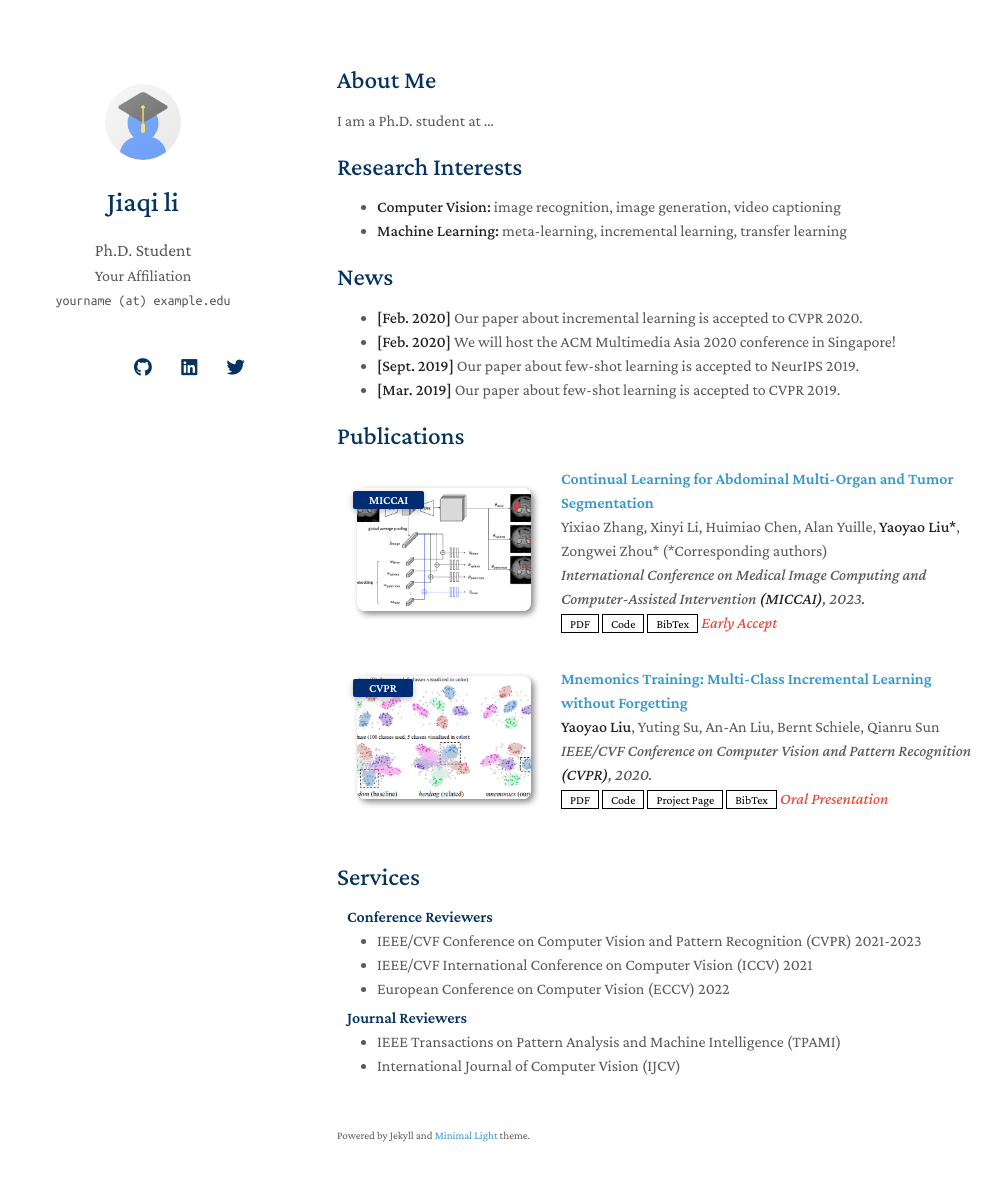
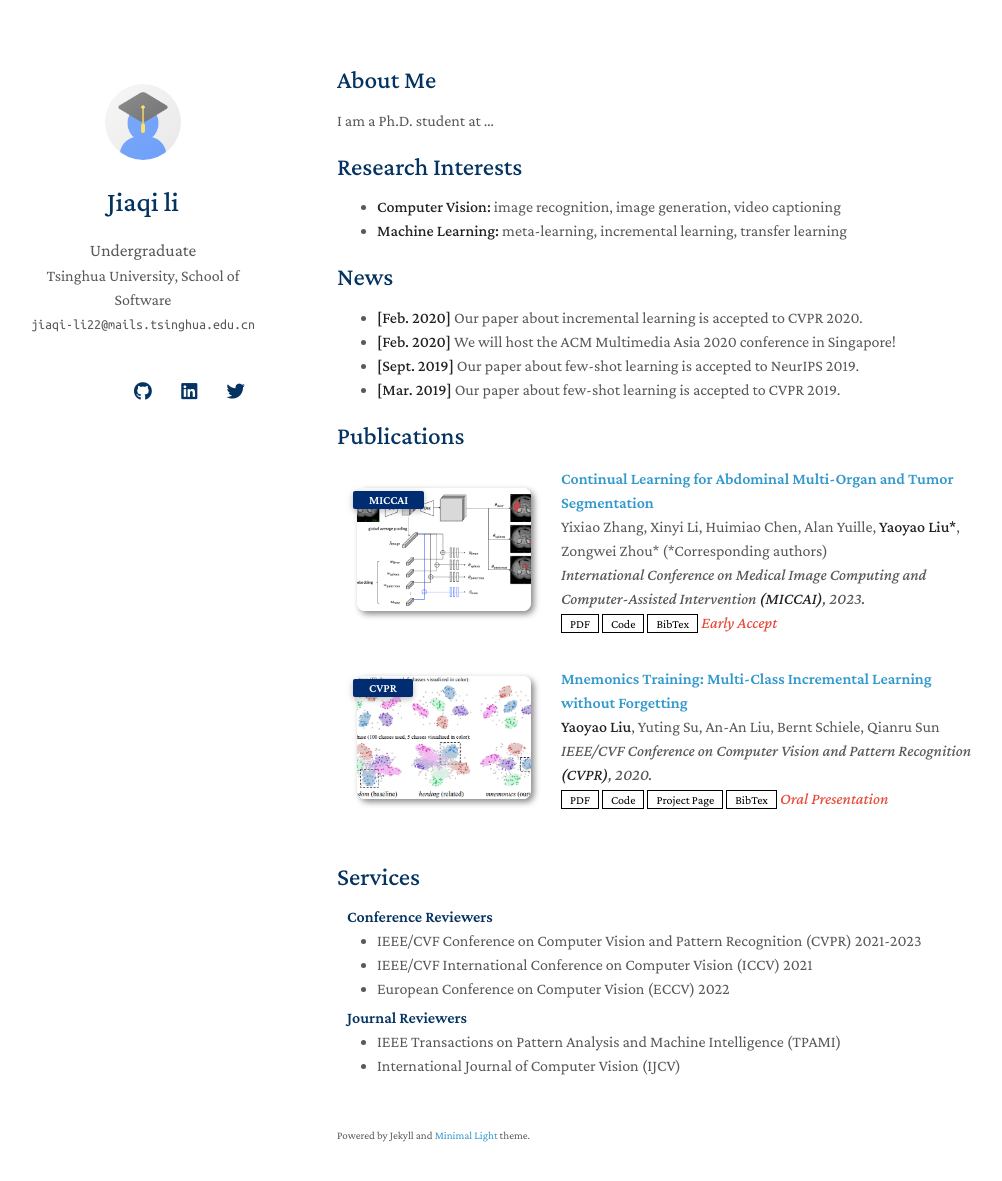
Before and after one commit to Songard/Songard.github.io, a Jekyll site: the page built from index.md, in a window 1280 px wide and 1216 px high. Shown: the top 1181 px of the window, without its empty margins (133-1135 px from the left). Built offline with Jekyll 4.4.1, drawn with Linux system fonts in a browser that asks for light colours; nearby versions of some CDN libraries; a style sheet for code colours, icons or effects is not loaded; our own code applies the rules of GitHub Pages for plain Markdown files.

Commit message:
Update BAsic

```diff
--- a/_config.yml
+++ b/_config.yml
@@ -1,8 +1,8 @@
 # Basic Information
 title: Jiaqi li
-position: Ph.D. Student
-affiliation: Your Affiliation
-email: yourname (at) example.edu
+position: Undergraduate
+affiliation: Tsinghua University, School of Software
+email: jiaqi-li22@mails.tsinghua.edu.cn
 
 # Search Engine Optimization (SEO)
 # The following information is used to improve the website traffic from search engines, e.g., Google.
```
